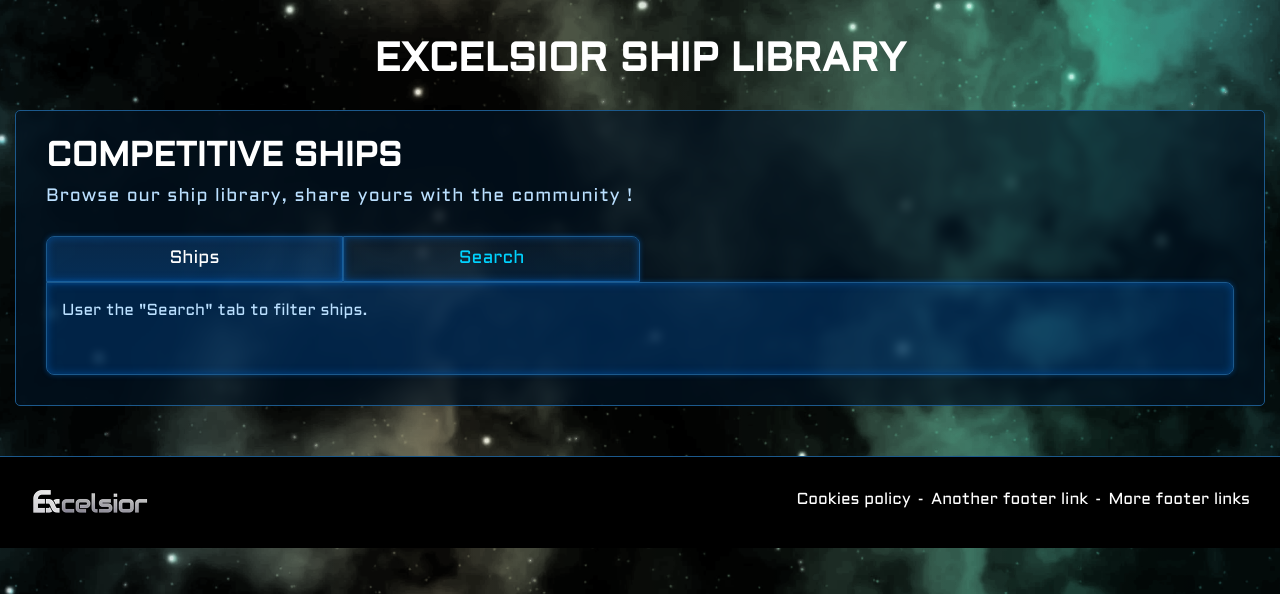
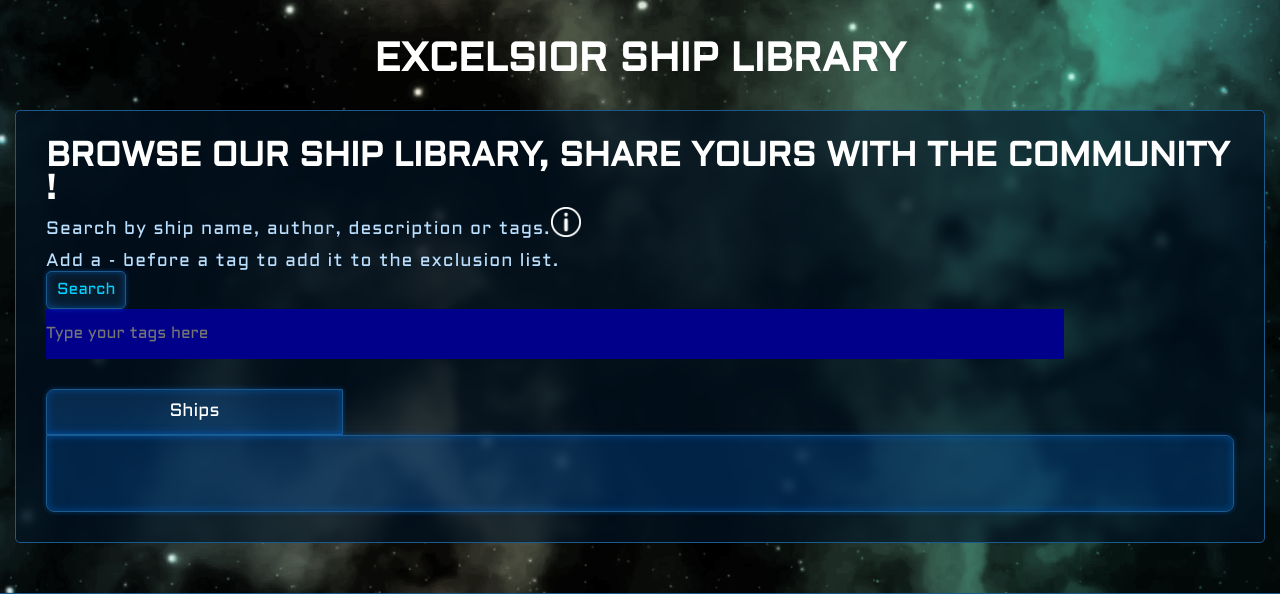
Before and after one commit to franklin050187/cosmo, a FastAPI app: page / in a window 1280 px wide. Shown: the part 69-663 px from the top of the page. Run offline with FastAPI, Linux system fonts and the light colour scheme; data that the repository does not hold is empty.

Commit message:
updated search field

```diff
--- a/templates/index.html
+++ b/templates/index.html
@@ -6,6 +6,48 @@
     text-align: center;
     vertical-align: middle;
 }
+input#tag-input {
+    background-color: darkblue;
+    color: white;
+    width: 100%; /* Set the input width to 100% of its parent container */
+    box-sizing: border-box; /* Include padding and border in the total width */
+    height: 50px;
+ }
+.search-container {
+    position: relative;
+    display: inline-block; /* Change to inline-block */
+  }
+.info-icon {
+    position: absolute;
+    top: 0;
+    right: 30;
+    width: 30px;
+    height: 30px;
+    background-image: url(img/info.png); /* Replace with your icon image path */
+    background-repeat: no-repeat;
+    background-size: contain;
+    cursor: pointer;
+    filter: invert(100%);
+    z-index: 1;
+  }
+
+  .info-icon:hover::after {
+    content: attr(data-tags);
+    position: absolute;
+    top: 20px;
+    left: 50%;
+    transform: translateX(-50%);
+    background-color: rgba(0, 0, 0, 0.8);
+    color: #fff;
+    padding: 4px 8px;
+    border-radius: 4px;
+    font-size: 12px;
+    white-space: pre-line;
+    z-index: 2;
+    columns: 6; /* Adjust the number of columns as needed */
+    column-gap: 10px; /* Adjust the gap between columns as needed */
+  }
+
 </style>
 
 <head>
@@ -42,14 +84,44 @@
         <h1>Excelsior Ship Library</h1>
         <section id="competitive" class="content-container">
             <div class="section-description">
-                <h2>Competitive Ships</h2>
-                <p>Browse our ship library, share yours with the community !</p>
+                <h2>Browse our ship library, share yours with the community !</h2>
+                <div class="search-container">
+                    <p>Search by ship name, author, description or tags.<span class="info-icon" title="Tags"></span></p>
+                    <p>Add a - before a tag to add it to the exclusion list.</p>
+                    <form action="/" method="post" enctype="multipart/form-data">
+                        <input type="hidden" name="query" id="final_search_query">
+                        <button type="submit" class="blue-btn register" onclick="appendSearchInput()">Search</button>
+                    </form>
+                    <input type="text" id="tag-input" oninput="searchTags()" placeholder="Type your tags here">
+                    <table style="width:50%" id="tag-table" hidden>
+                        <tr>
+                            <th scope="col">Selected tags</th>
+                            <th scope="col">Excluded tags</th>
+                        </tr>
+                        <tr>
+                            <td>
+                            <div id="selected-tags" onclick="removeTag(event)"></div>
+                            </td>
+                            <td>
+                                <div id="excluded-tags" onclick="removeTag(event)"></div>
+                            </td>
+                        </tr>
+                        <tr>
+                        <td>
+                            <div id="tag-input-container">
+                                <p>Suggested tags :</p>
+                                <div id="tag-suggestions"></div>
+                                </div>
+                            </td>
+                        </tr>
+                    </table >
+                </div>
             </div>
             <div class="tabs-container">
                 <button id="elim-competitive-btn" class="active blue-btn" type="button">Ships</button>
-                <button id="dom-competitive-btn" class="blue-btn" type="button">Search</button>
+
                 <div id="elim-competitive-tab" class="tab active">
-                    <p>User the "Search" tab to filter ships.</p>
+
                     <ul class="ships-list">
 
                         {% for image in images %}
@@ -77,44 +149,6 @@
                         </li>
                         {% endfor %}
 
-                    </ul>
-                </div>
-                <div id="dom-competitive-tab" class="tab">
-                    <p>Pick your options ! To reset the search result click again on the "Search" button at the bottom of the page.</p>
-                    <p>Must have : ship must have this tag otherwise is not shown.</p>
-                    <p>Can have : whether the ship has this tag or not it will be displayed.</p>
-                    <p>Must not have : ship must not have this tag otherwise is not shown.</p>
-                    <ul class="ships-list">
-                        <form action="/" method="post" enctype="multipart/form-data">
-                            <input type="hidden" name="query" id="final_search_query">
-                            <button type="submit" class="blue-btn register" onclick="appendSearchInput()">Search</button>
-                        </form>
-                        <table style="width:100%">
-                            <tr>
-                                <th scope="col">Search tags</th>
-                                <th scope="col">Selected tags</th>
-                                <th scope="col">Excluded tags</th>
-                            </tr>
-                            <tr>
-                                <td>
-                                <input type="text" id="tag-input" oninput="searchTags()">
-                                </td>
-                                <td>
-                                <div id="selected-tags" onclick="removeTag(event)"></div>
-                                </td>
-                                <td>
-                                    <div id="excluded-tags" onclick="removeTag(event)"></div>
-                                </td>
-                            </tr>
-                            <tr>
-                            <td>
-                                <div id="tag-input-container">
-                                    <p>Suggested tags :</p>
-                                    <div id="tag-suggestions"></div>
-                                    </div>
-                                </td>
-                            </tr>
-                        </table >
                     </ul>
                 </div>
             </div>
@@ -155,6 +189,8 @@ function downloadShip(imageData, imageName) {
 
 
     const tagList = ['cannon', 'deck_cannon', 'emp_missiles', 'flak_battery', 'he_missiles', 'large_cannon', 'mines', 'nukes', 'railgun', 'ammo_factory', 'emp_factory', 'he_factory', 'mine_factory', 'nuke_factory', 'disruptors', 'heavy_laser', 'ion_beam', 'ion_prism', 'laser', 'mining_laser', 'point_defense', 'boost_thruster', 'airlock', 'campaign_factories', 'explosive_charges', 'fire_extinguisher', 'no_fire_extinguishers', 'large_reactor', 'large_shield', 'medium_reactor', 'sensor', 'small_hyperdrive', 'small_reactor', 'small_shield', 'tractor_beams', 'hyperdrive_relay', 'bidirectional_thrust', 'mono_thrust', 'multi_thrust', 'omni_thrust', 'armor_defenses', 'mixed_defenses', 'shield_defenses', 'corvette', 'diagonal', 'flanker', 'mixed_weapons', 'painted', 'unpainted', 'splitter', 'utility_weapons', 'transformer']; // Predefined list of tags
+    const infoIcon = document.querySelector('.info-icon');
+    infoIcon.setAttribute('data-tags', tagList.join('\n'));
     const selectedTags = [];
     const excludedTags = [];
 
@@ -179,7 +215,24 @@ function downloadShip(imageData, imageName) {
       }
       console.log(matchedTags);
       displayTagSuggestions(matchedTags);
+      toggleTableVisibility();
     }
+
+    function hasSelectedTags() {
+      return selectedTags.length > 0;
+    }
+
+    function toggleTableVisibility() {
+        const tagTable = document.getElementById("tag-table");
+        const tagInput = document.getElementById("tag-input");
+
+        if ((selectedTags.length > 0 || excludedTags.length > 0) || tagInput.value.trim() !== '') {
+          tagTable.style.display = "table";
+        } else {
+          tagTable.style.display = "none";
+        }
+      }
+
 
     /* function handleTagInput(event) {
       if (event.key === 'Enter') {
@@ -220,6 +273,7 @@ function downloadShip(imageData, imageName) {
         const tagSuggestionsDiv = document.getElementById('tag-suggestions');
         tagSuggestionsDiv.style.display = 'none';
         tagSuggestionsDiv.innerHTML = '';
+        toggleTableVisibility(); // Added to handle table visibility
       }
 
       function addTag(tag, isExcluded) {
@@ -234,19 +288,21 @@ function downloadShip(imageData, imageName) {
           document.getElementById('tag-input').value = '';
           clearTagSuggestions();
           searchTags(); // Refresh suggested tags after selection
+          toggleTableVisibility(); // Added to handle table visibility
         }
       }
 
     function removeTag(event) {
         const isExcluded = event.target.classList.contains('excluded-tag');
-
         const tag = event.target.textContent;
         const index = isExcluded ? excludedTags.indexOf(tag) : selectedTags.indexOf(tag);
+
         if (index > -1) {
           isExcluded ? excludedTags.splice(index, 1) : selectedTags.splice(index, 1);
           updateFinalSearchQuery();
           updateTagsDisplay(isExcluded);
           searchTags(); // Refresh suggested tags after removal
+          toggleTableVisibility(); // Added to handle table visibility
         }
       }
 
```
Also changed, not shown: templates/img/info.png (added). Lines whose indentation alone changed are shown as unchanged.
